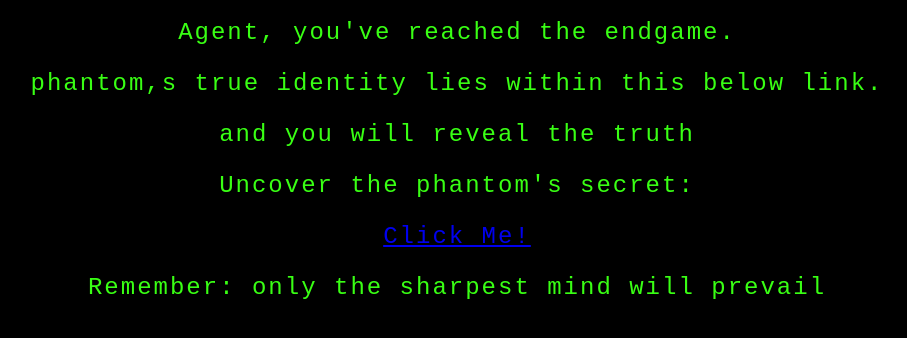
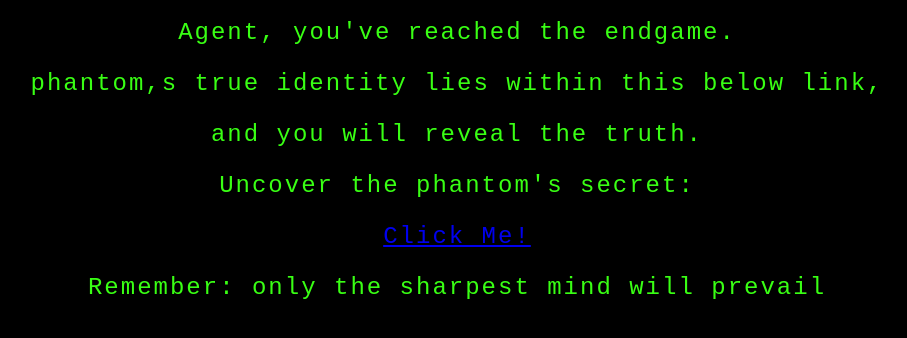
Before and after one commit to Athen101/Crack_password, a plain HTML site: page Final.html in a window 1280 px wide. Shown: the part 274-612 px from the top of the page, without its empty margins (183-1090 px from the left). Drawn offline with Linux system fonts and the light colour scheme.

Commit message:
Update Final.html

```diff
--- a/Final.html
+++ b/Final.html
@@ -9,9 +9,9 @@
 <body>
     <div class="container">
         <h1>The Final Challenge</h1>
-        <p>Agent, you've reached the endgame.</p><p>phantom,s true identity lies within this below link.</p>
-        <p>and you will reveal the truth</p>
-        <p> Uncover the phantom's secret: </p>
+        <p>Agent, you've reached the endgame.</p><p>phantom,s true identity lies within this below link,</p>
+        <p>and you will reveal the truth.</p>
+        <p>Uncover the phantom's secret: </p>
         <a href="phantom.html">Click Me!</a>
         <p>Remember: only the sharpest mind will prevail</p>
     </div>
```
